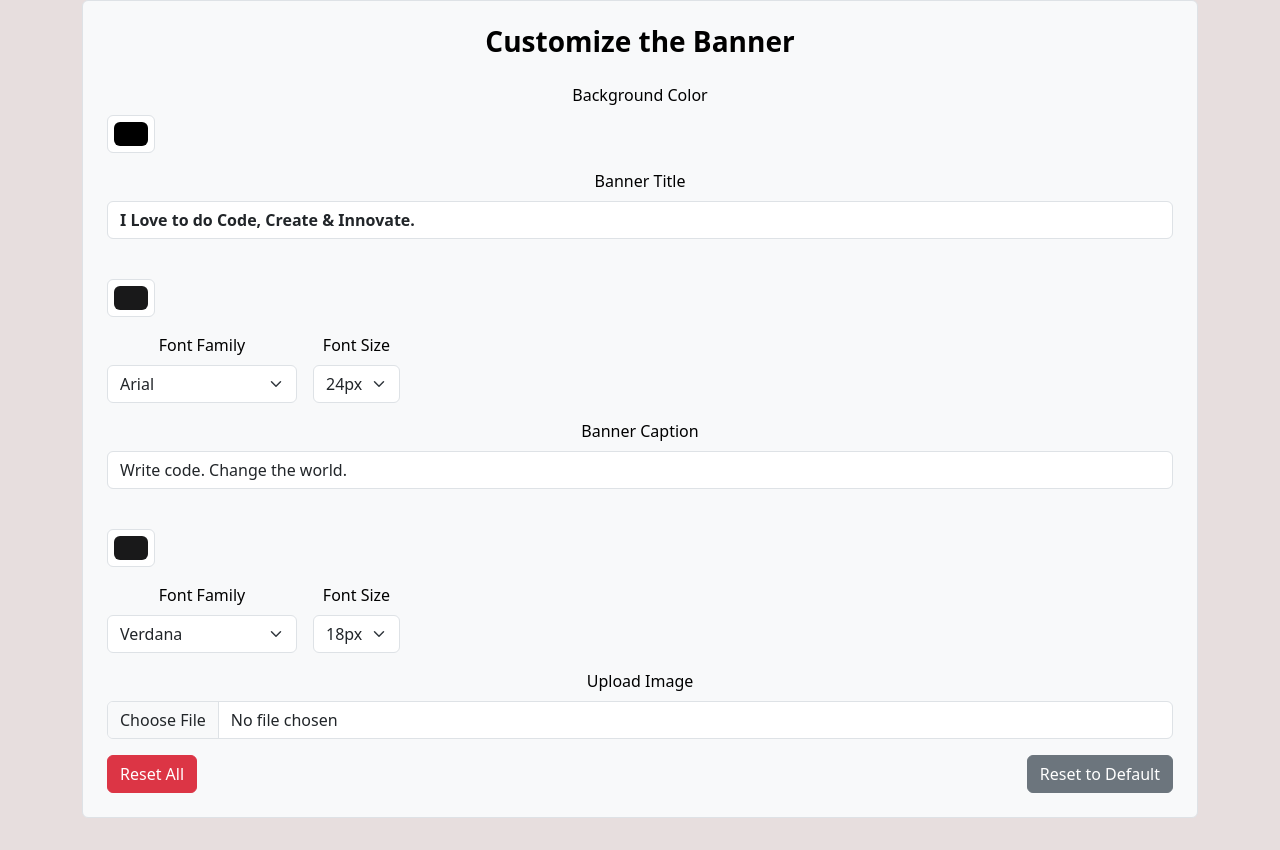
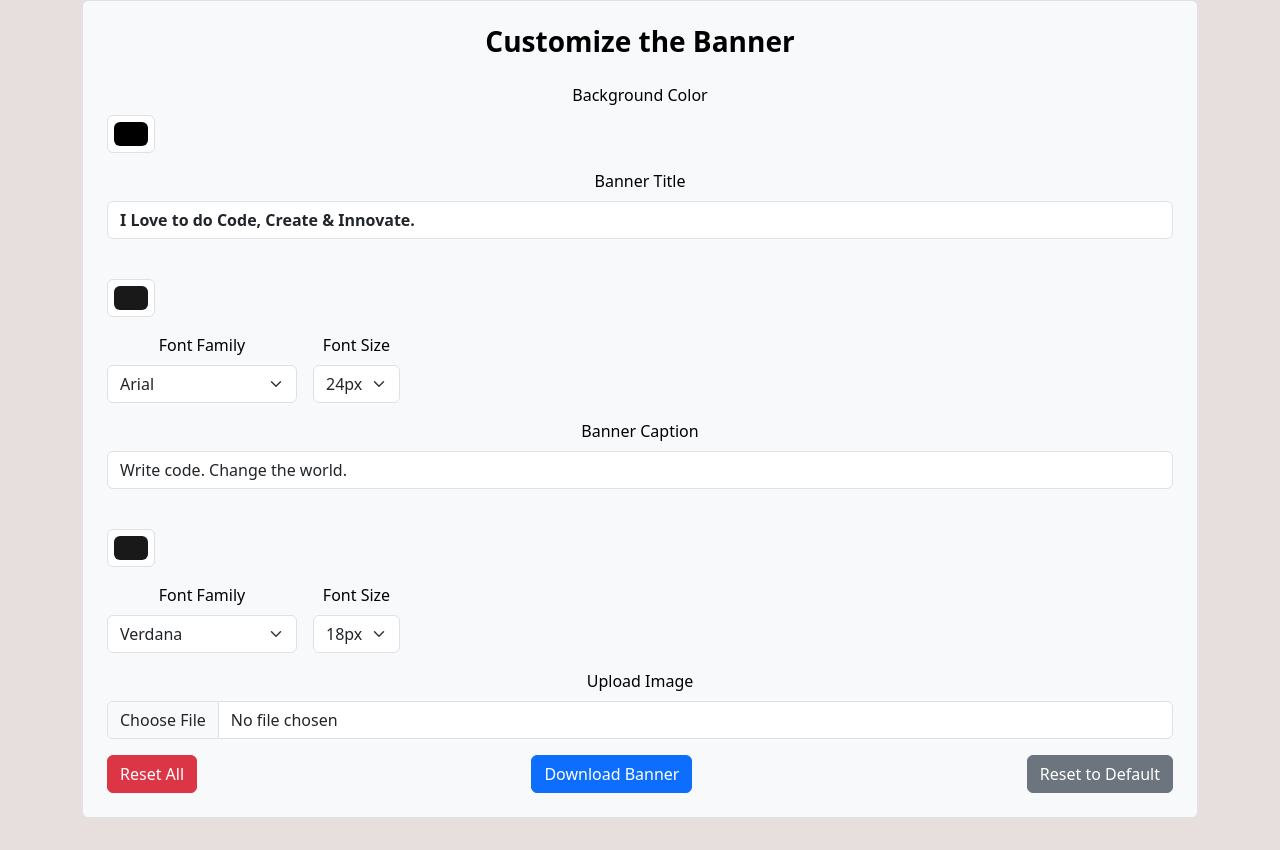
Before and after one commit to jayalloyd/Outreachy-mediawiki-Banner-App, a React (Vite) app: page / in a window 1280 px wide. Shown: the part 430-1280 px from the top of the page. Built offline with nearby package versions, Linux system fonts and the light colour scheme.

Commit message:
feat: Banner Download feature Added

```diff
--- a/package.json
+++ b/package.json
@@ -5,7 +5,7 @@
   "type": "module",
   "scripts": {
     "test": "vitest",
-  "test:watch": "vitest --watch",
+    "test:watch": "vitest --watch",
     "dev": "vite",
     "build": "vite build",
     "lint": "eslint .",
@@ -13,6 +13,7 @@
   },
   "dependencies": {
     "bootstrap": "^5.3.3",
+    "html2canvas": "^1.4.1",
     "react": "^19.0.0",
     "react-bootstrap": "^2.10.9",
     "react-dom": "^19.0.0"
--- a/src/components/Banner.jsx
+++ b/src/components/Banner.jsx
@@ -4,7 +4,7 @@ import React from "react";
 const Banner = ({ formData }) => {
   return (
     <div
-      className="text-white text-center d-flex flex-column align-items-center justify-content-center"
+      className="text-white text-center d-flex flex-column align-items-center justify-content-center" id="banner"
       style={{
         width: "90vw",
         height: "30vh",
--- a/src/components/BannerControls.jsx
+++ b/src/components/BannerControls.jsx
@@ -4,7 +4,7 @@ import React from "react";
 const fontFamilies = ["Arial", "Verdana", "Courier New", "Georgia", "Times New Roman", "Roboto", "Monospace"];
 const fontSizes = ["16px", "18px", "20px", "24px", "28px", "32px", "36px"];
 
-const BannerControls = ({ formData, handleChange, handleImageUpload, handleResetAll, handleResetDefault }) => {
+const BannerControls = ({ formData, handleChange, handleImageUpload, handleResetAll, handleResetDefault ,downLoadImage}) => {
   return (
     <div className="container p-4 border rounded bg-light">
 
@@ -119,6 +119,9 @@ const BannerControls = ({ formData, handleChange, handleImageUpload, handleReset
           <button type="button" onClick={handleResetAll} className="btn btn-danger">
             Reset All
           </button>
+          <button type="button" onClick={downLoadImage} className="btn btn-primary">
+           Download Banner
+          </button>
           <button type="button" onClick={handleResetDefault} className="btn btn-secondary">
             Reset to Default
           </button>
--- a/src/components/BannerForm.jsx
+++ b/src/components/BannerForm.jsx
@@ -1,5 +1,7 @@
 
 import React, { useState } from "react";
+import  { useRef } from 'react';
+import html2canvas from 'html2canvas';
 import Banner from "./Banner";
 import BannerControls from "./BannerControls";
 
@@ -60,6 +62,23 @@ const BannerForm = () => {
     setFormData(defaultValues);
   };
 
+  const downLoadImage = () => {
+    const target = document.getElementById('banner');
+
+    if (!target) {
+      console.error('Element not found');
+      return;
+    }
+
+    html2canvas(target, { useCORS: true }).then(canvas => {
+      const link = document.createElement('a');
+      link.download = 'banner.png';
+      link.href = canvas.toDataURL('image/png');
+      link.click();
+    }).catch(err => {
+      console.error('html2canvas error:', err);
+    });
+  };
   return (
     <div>
 
@@ -73,6 +92,7 @@ const BannerForm = () => {
           handleImageUpload={handleImageUpload}
           handleResetAll={handleResetAll}
           handleResetDefault={handleResetDefault}
+          downLoadImage={downLoadImage}
         />
       </div>
     </div>
```
Also changed, not shown: 1 other file (tests, documents, lock files or other folders).
